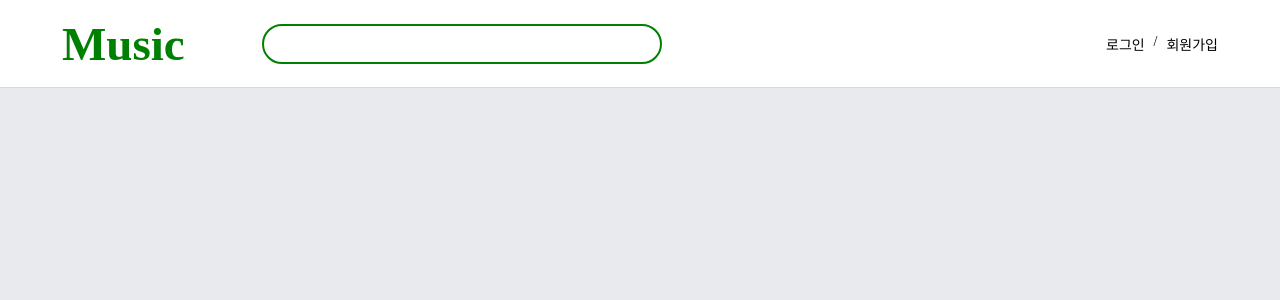
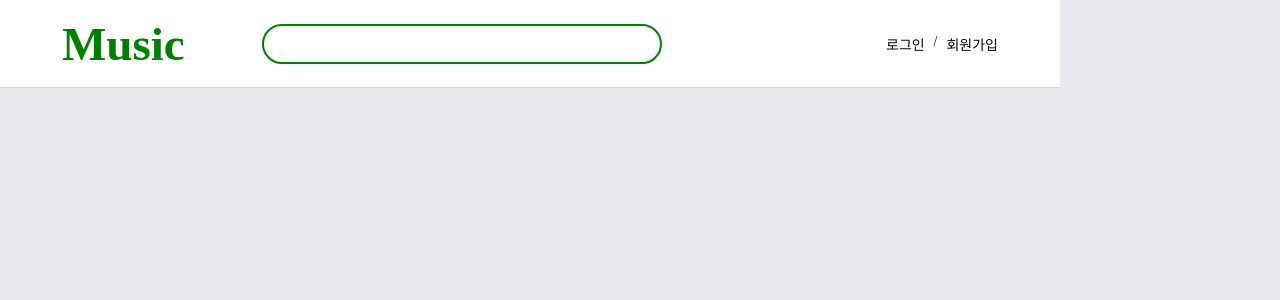
Before and after one commit to ldaehi0205/Side-Music-Project, a React app: page / in a window 1280 px wide. Shown: the top 300 px of the page. Built offline with nearby package versions, Linux system fonts and the light colour scheme.

Commit message:
header css fix

```diff
--- a/public/index.html
+++ b/public/index.html
@@ -10,7 +10,6 @@
         padding: 0;
         margin: 0;
 				background-color: #e9eaed;
-				overflow: hidden;
       }
     </style>
   </head>
--- a/src/components/layout/Header.tsx
+++ b/src/components/layout/Header.tsx
@@ -31,13 +31,16 @@ const Header = () => {
 export default Header;
 
 const Wrapper = styled.div`
+  position: fixed;
   display: flex;
   align-items: center;
   justify-content: space-between;
+  width: 936px;
   height: 87px;
   padding: 0 62px;
   border-bottom: 1px solid #d9d9d9;
   background-color: #fff;
+  z-index: 10;
 `;
 
 const LeftSection = styled.div`
```
